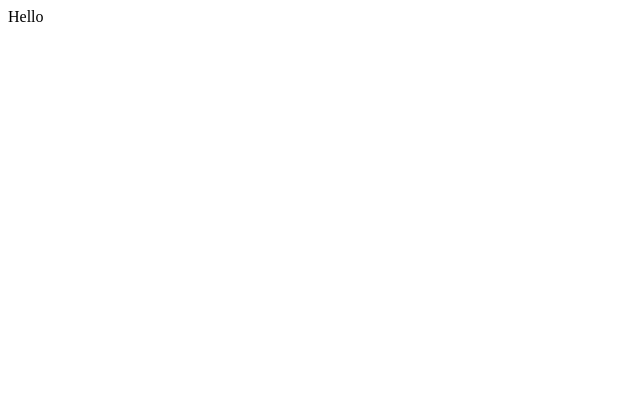
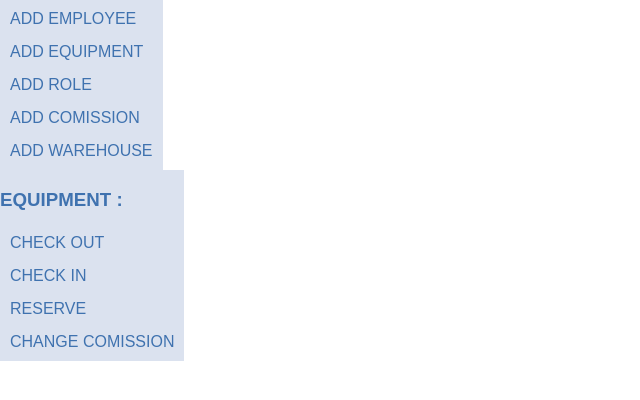
Before and after one commit to JWCENTON/quick-watch, a React (Create React App) app in the folder EquipWatch/reactapp/: page / in a window 1280 px wide. Shown: the top 400 px of the page, without its empty margins (0-640 px from the left). Built offline with nearby package versions, Linux system fonts and the light colour scheme.

Commit message:
Add Main components with css styling

```diff
--- a/EquipWatch/reactapp/src/App.js
+++ b/EquipWatch/reactapp/src/App.js
@@ -1,7 +1,14 @@
 import React from 'react';
+import IndexCompanyView from "./components/Main/IndexWithCompanyView";
+import IndexEmployeeView from './components/Main/IndexWithEmployeeView';
 
 export default function App() {
-    return(
-        <div>Hello</div>
+    return (
+        <>
+            <IndexCompanyView />
+            <br/>
+            <IndexEmployeeView />
+        </>
+
     );
 }
--- /dev/null
+++ b/EquipWatch/reactapp/src/components/Main/Index.css
@@ -0,0 +1,32 @@
+body {
+    font-family: Arial, sans-serif;
+    margin: 0;
+    padding: 0;
+}
+
+a {
+    display: block;
+    color: #3F72AF;
+    text-decoration: none;
+    margin: 5px;
+    padding: 5px;
+
+}
+
+a:hover {
+    background-color: #3F72AF;
+    color: #F9F7F7;
+}
+
+h3 {
+    color: #3F72AF;
+}
+
+.background-color {
+    background-color: #DBE2EF;
+}
+
+.wrapper {
+    display: inline-block;
+    transition: background-color 0.3s ease;
+}
--- /dev/null
+++ b/EquipWatch/reactapp/src/components/Main/IndexWithCompanyView.js
@@ -0,0 +1,15 @@
+import "./Index.css";
+
+function IndexCompanyView() {
+    return (
+        <div className="background-color wrapper">
+            <a href="/" >ADD EMPLOYEE</a>
+            <a href="/" >ADD EQUIPMENT</a>
+            <a href="/" >ADD ROLE</a>
+            <a href="/" >ADD COMISSION</a>
+            <a href="/" >ADD WAREHOUSE</a>
+        </div>
+    );
+}
+
+export default IndexCompanyView;
--- /dev/null
+++ b/EquipWatch/reactapp/src/components/Main/IndexWithEmployeeView.js
@@ -0,0 +1,15 @@
+import "./Index.css";
+
+function IndexEmployeeView() {
+    return (
+        <div className="background-color wrapper">
+            <h3>EQUIPMENT :</h3>
+            <a href="/" >CHECK OUT</a>
+            <a href="/" >CHECK IN</a>
+            <a href="/" >RESERVE</a>
+            <a href="/" >CHANGE COMISSION</a>
+        </div>
+    );
+}
+
+export default IndexEmployeeView;
```
Also changed, not shown: EquipWatch/reactapp/public/manifest.json, 1 other file (tests, documents, lock files or other folders).
